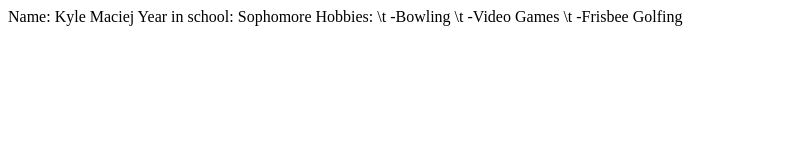
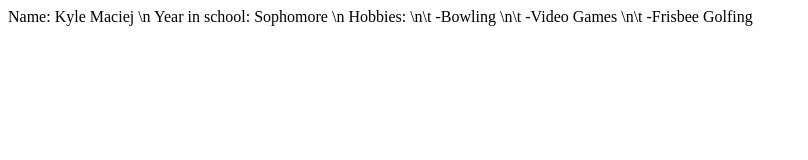
Before and after one commit to KyleMaciej/my_site, a plain HTML site: page index.html in a window 1280 px wide. Shown: the whole page, without its empty margins (0-808 px from the left). Drawn offline with Linux system fonts and the light colour scheme.

Commit message:
5th Commit

```diff
--- a/index.html
+++ b/index.html
@@ -6,10 +6,10 @@
     </head>
 <BODY>
     Name: Kyle Maciej
-    Year in school: Sophomore
-    Hobbies:
-    \t -Bowling
-    \t -Video Games
-    \t -Frisbee Golfing
+    \n Year in school: Sophomore
+    \n Hobbies:
+    \n\t -Bowling
+    \n\t -Video Games
+    \n\t -Frisbee Golfing
 </BODY>
 </HTML>
```
